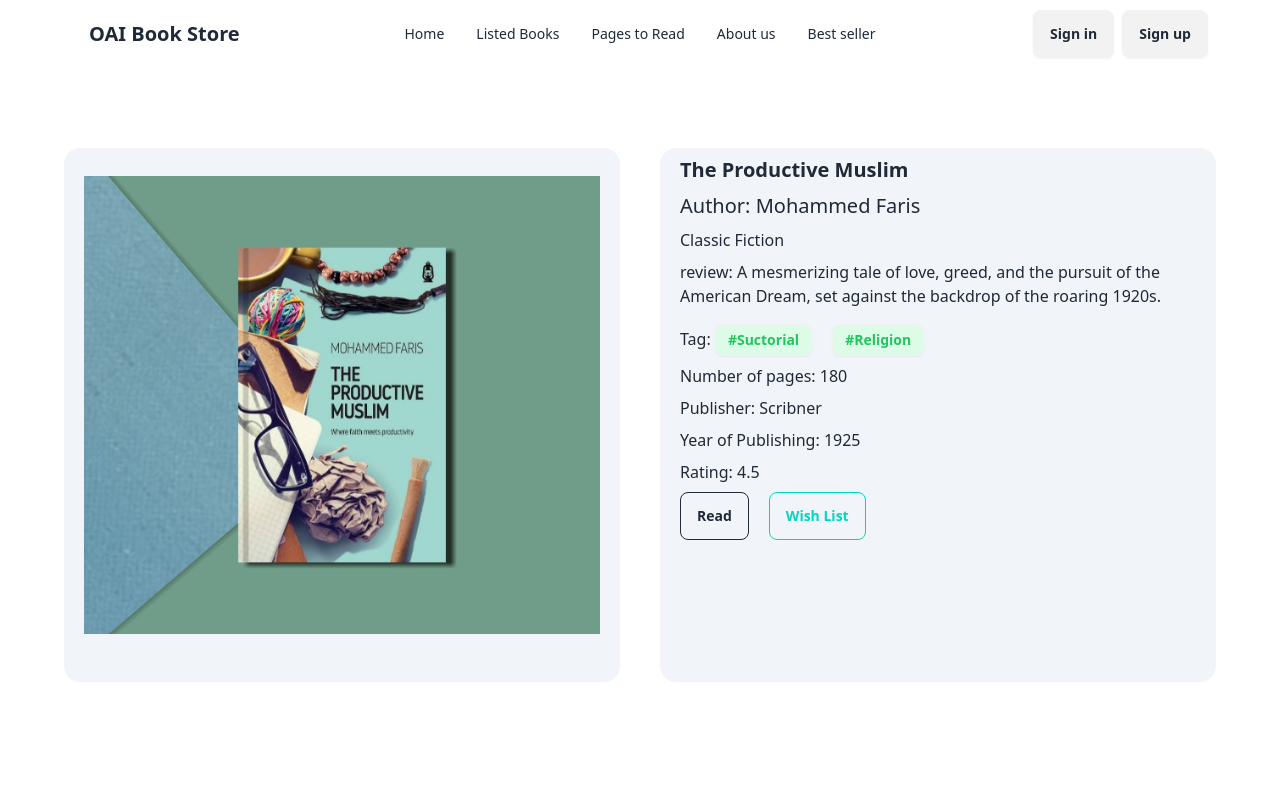
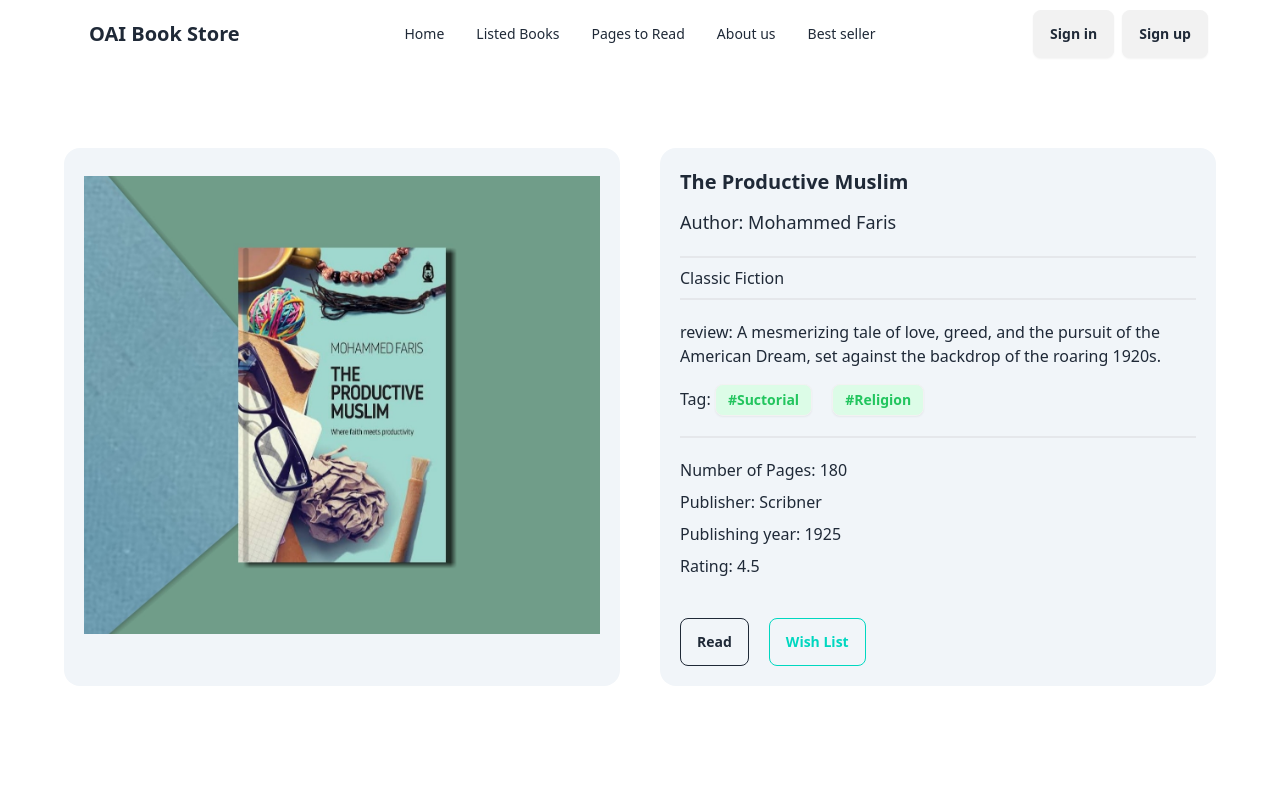
Before and after one commit to osmangonibinismail/Assaigment-08, a React (Vite) app: page /bookDetails/1 in a window 1280 px wide. Shown: the top 800 px of the page. Built offline with nearby package versions, Linux system fonts and the light colour scheme.

Commit message:
liste.jsx added

```diff
--- a/src/components/Root/Book/Book.jsx
+++ b/src/components/Root/Book/Book.jsx
@@ -15,8 +15,8 @@ const {bookId} = book;
                     <button className="btn btn-sm bg-green-100 text-green-500 ml-5">{book.tag}</button>
                 </div>
                 <h1 className=" card-title pt-2">{book.bookName}</h1>
-                <p className=" card-compact pt-2">Author: {book.author}</p>
-                <div className="flex justify-between pb-6 pt-7">
+                <p className=" card-compact pt-2 pb-5 text-lg">Author: {book.author}</p>
+                <div className="flex justify-between pb-6 pt-5 border-t-2">
                     <p>{book.category}</p>
                     <div className="flex gap-2">
                         <p>{book.rating}</p>
--- a/src/components/Root/BookDetails/BookDetails.jsx
+++ b/src/components/Root/BookDetails/BookDetails.jsx
@@ -14,7 +14,7 @@ console.log(book);
 
 
 const readToBook = () =>{
-    saveBookApplication(bookId.Int);
+    saveBookApplication(bookId);
     toast('you have applied succesfully');
 }
     return (
@@ -23,19 +23,19 @@ const readToBook = () =>{
                 <img src={book.image} alt="image" className=" pt-7 pb-7" />
             </div>
             <div className="card bg-slate-100 px-5 pb-5">
-                <h1 className=" card-title pt-2">{book.bookName}</h1>
-                <p className=" card-compact pt-2 text-xl">Author: {book.author}</p>
-                <p className="pt-2">{book.category}</p>
-                    <p className="pt-2 pb-2">review: {book.review}</p>
-                <div className="gap-10 pt-2">
+                <h1 className=" card-title pt-5">{book.bookName}</h1>
+                <p className=" card-compact pt-3 text-lg pb-5">Author: {book.author}</p>
+                <p className="pt-2 border-y-2 pb-2">{book.category}</p>
+                    <p className="pt-5 pb-2 ">review: {book.review}</p>
+                <div className="gap-10 pt-2 pb-5">
                     Tag: <button className="btn btn-sm bg-green-100 text-green-500">{book.tags}</button>
                     <button className="btn btn-sm bg-green-100 text-green-500 ml-5">{book.tag}</button>
                 </div>
-                <p className="gap-10 pt-2">Number of pages: {book.totalPages}</p>
+                <p className="gap-10 pt-5 border-t-2">Number of Pages: {book.totalPages}</p>
                 <p className="pt-2">Publisher: {book.publisher}</p>
-                <p className="pt-2">Year of Publishing: {book.yearOfPublishing}</p>
+                <p className="pt-2">Publishing year: {book.yearOfPublishing}</p>
                 <p className="pt-2">Rating: {book.rating}</p>
-                <div className="gap-10 pt-2">
+                <div className="gap-10 pt-10 ">
                     <button onClick={readToBook} className="btn btn-outline">Read</button>
                     <button className="btn btn-outline btn-accent ml-5">Wish List</button>
                 </div>
--- a/src/components/Root/Listed/Listed.jsx
+++ b/src/components/Root/Listed/Listed.jsx
@@ -1,20 +1,42 @@
-import { useEffect } from "react";
+import { useEffect, useState } from "react";
 import { useLoaderData } from "react-router";
 import { getStoredBookApplication } from "../utility/localstorage";
 
 
 const Listed = () => {
     const books = useLoaderData();
-    useEffect( () =>{
+    const [listedBooks, setListedBooks] = useState([]);
+
+    useEffect(() => {
         const storedBookIds = getStoredBookApplication();
-        if(books.length > 0){
-            const booksApplied = books.filter(book => storedBookIds.includes(book.id))
-            console.log(books, storedBooksId, booksApplied)
+        if (books.length > 0) {
+            // const booksApplied = books.filter(book => storedBookIds.includes(book.id))
+            // console.log(books, storedBookIds, booksApplied)
+            const listedBooks = [];
+            for (const bookId of storedBookIds) {
+                const book = books.find(book => book.bookId == bookId)
+                if (book) {
+                    listedBooks.push(book)
+                }
+            }
+
+            setListedBooks(listedBooks);
+            // console.log(books, storedBookIds, booksApplied)
         }
     }, [])
     return (
         <div>
-            <h2>all book list</h2>
+            <h2 className="text-2xl">all book list: {listedBooks.length}</h2>
+            <div className="text-center">
+                <details className="dropdown">
+                    <summary className="m-1 btn bg-green-500 text-white">Sort by</summary>
+                    <ul className="p-2 shadow menu dropdown-content z-[1] bg-base-100 bg-gray-100 rounded-box w-52">
+                        <li className="text-lg"><a>Rating</a></li>
+                        <li className="text-lg"><a>Number of Pages</a></li>
+                        <li className="text-lg"><a>Publishing year</a></li>
+                    </ul>
+                </details>
+            </div>
         </div>
     );
 };
--- a/src/components/Root/utility/localstorage.js
+++ b/src/components/Root/utility/localstorage.js
@@ -8,8 +8,9 @@ const getStoredBookApplication = () =>{
 }
 
 const saveBookApplication = bookId =>{
+    console.log(bookId);
     const storedBookApplications = getStoredBookApplication();
-    const exists = storedBookApplications.find(book => book.bookId === bookId);
+    const exists = storedBookApplications.find(book => book.bookId == bookId);
     if(!exists){
         storedBookApplications.push(bookId);
         localStorage.setItem('book-applications',JSON.stringify
```
